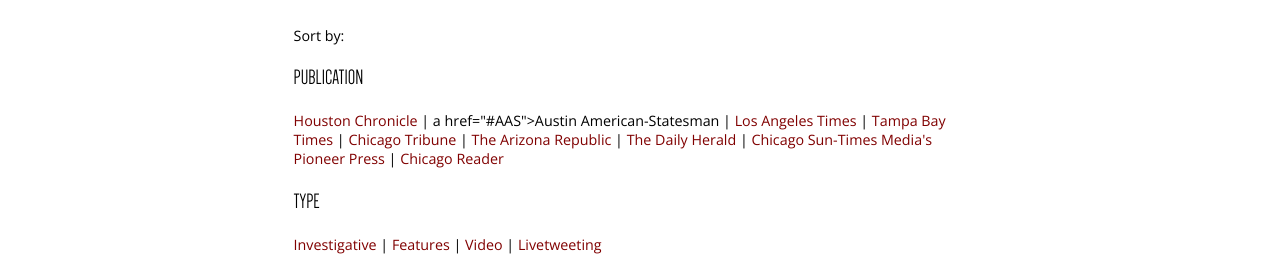
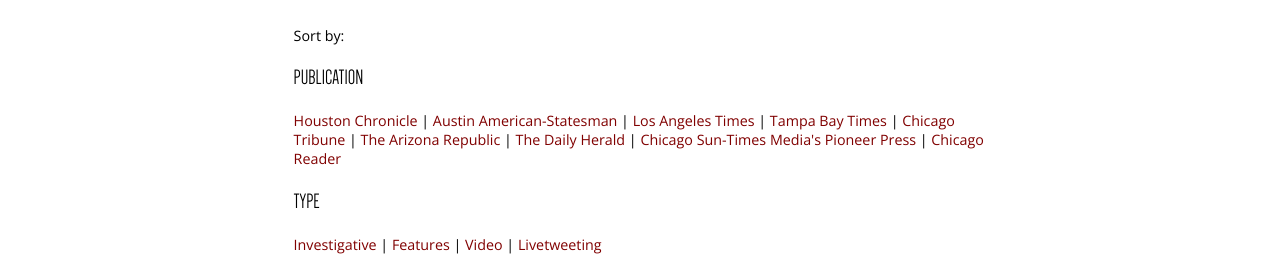
Before and after one commit to tgoldenstein/tgoldenstein.github.io, a plain HTML site: page cliplist.html in a window 1280 px wide. Shown: the part 99-359 px from the top of the page. Drawn offline with nearby package versions, Linux system fonts and the light colour scheme.

Commit message:
Update cliplist.html
missing bracket

```diff
--- a/cliplist.html
+++ b/cliplist.html
@@ -50,7 +50,7 @@
 		<div class="body_text">
 		<p>Sort by:</p>
 		<h3>PUBLICATION</h3>
-		<p><a href="#HC">Houston Chronicle</a> | a href="#AAS">Austin American-Statesman</a> | <a href="#LAT">Los Angeles Times</a> | <a href="#TBT">Tampa Bay Times</a> | <a href="#CT">Chicago Tribune</a> | <a href="#AZ">The Arizona Republic</a> | <a href="#DH">The Daily Herald</a> | <a href="#PP">Chicago Sun-Times Media's Pioneer Press</a> | <a href="#CR">Chicago Reader</a></p>
+		<p><a href="#HC">Houston Chronicle</a> | <a href="#AAS">Austin American-Statesman</a> | <a href="#LAT">Los Angeles Times</a> | <a href="#TBT">Tampa Bay Times</a> | <a href="#CT">Chicago Tribune</a> | <a href="#AZ">The Arizona Republic</a> | <a href="#DH">The Daily Herald</a> | <a href="#PP">Chicago Sun-Times Media's Pioneer Press</a> | <a href="#CR">Chicago Reader</a></p>
 		<h3>TYPE</h3>
 		<p><a href="#INV">Investigative</a> | <a href="#FEA">Features</a> | <a href="#VID">Video</a> | <a href="#LIV">Livetweeting</a></p>
 		<!-- <p>&#9733; = Highlighted piece</p>
```
